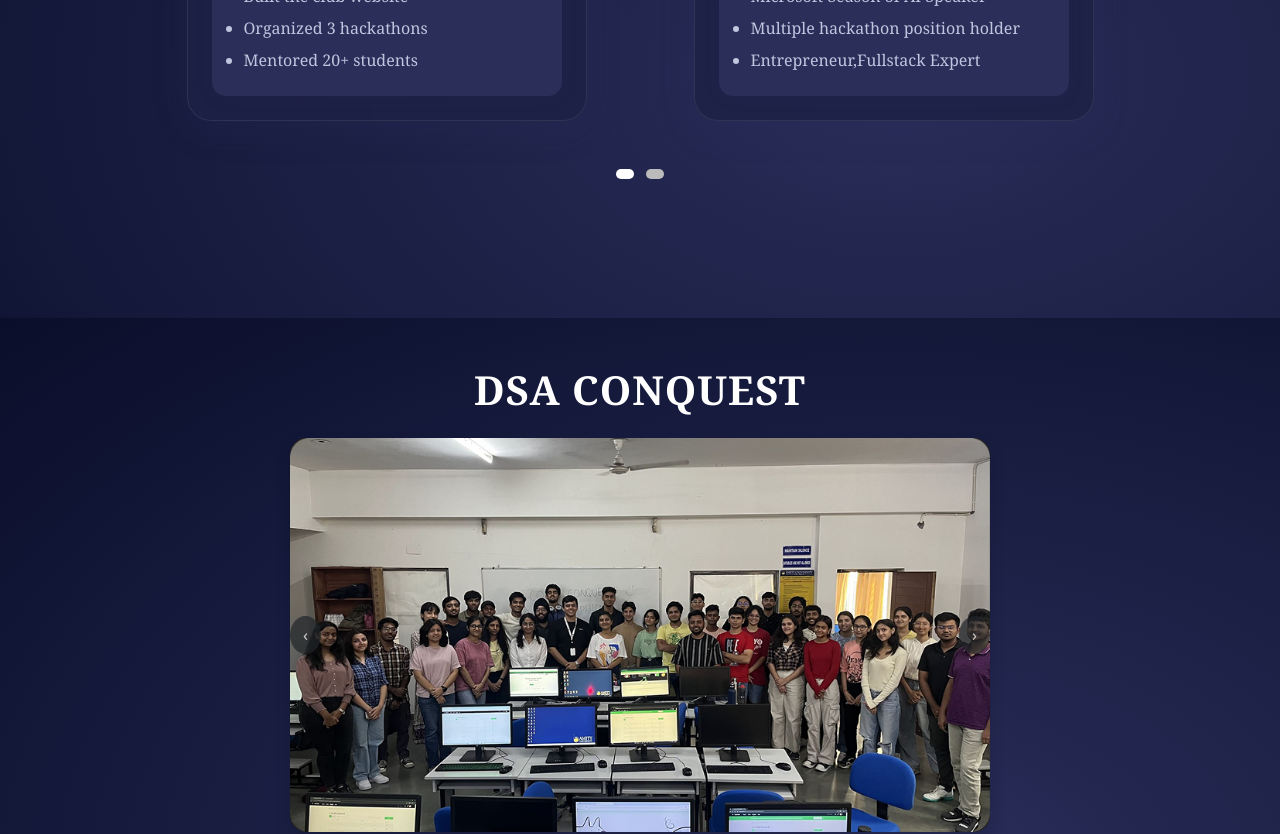
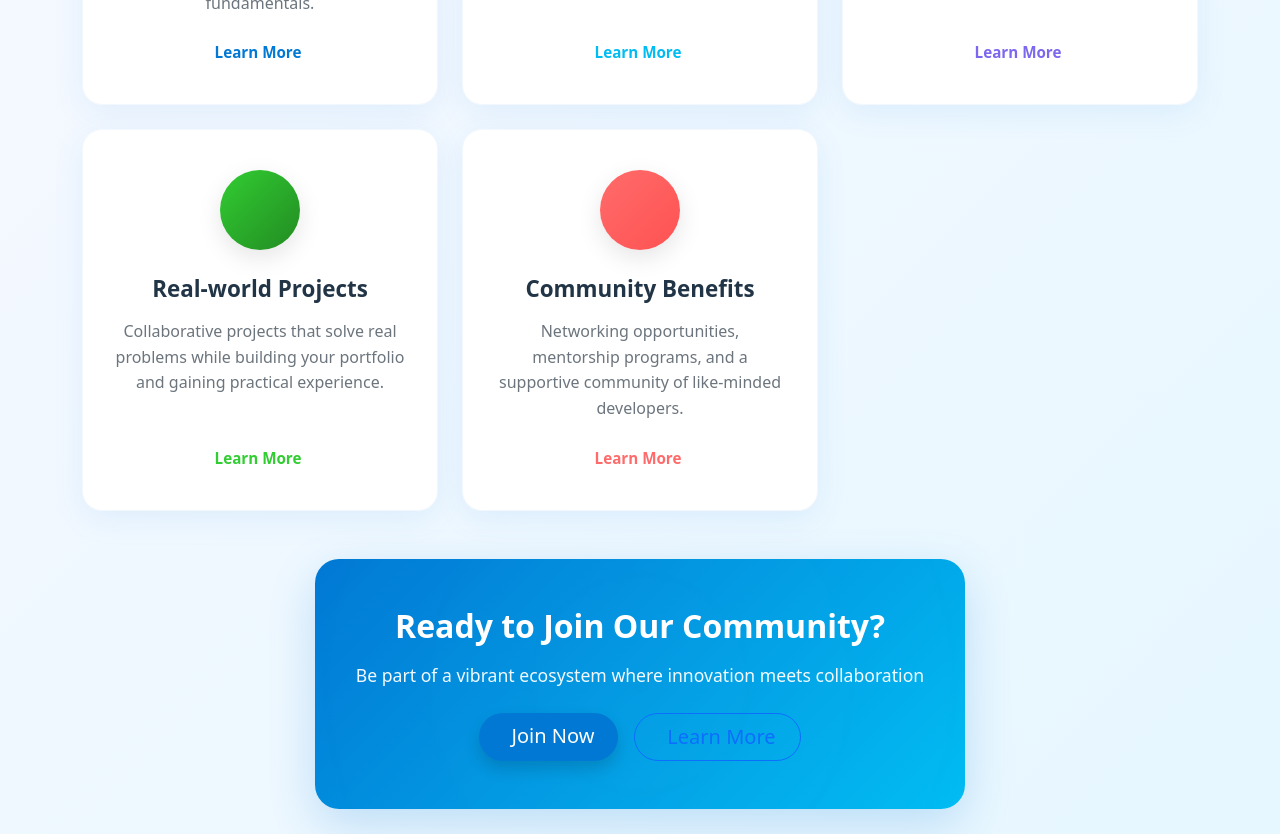
Before and after one commit to msft-tech-community/mtc-website, a React (Vite) app: page / in a window 1280 px wide. Shown: the part 1380-2214 px from the top of the page. Built offline with nearby package versions, Linux system fonts and the light colour scheme.

Commit message:
added Highlightlist functionality

```diff
--- /dev/null
+++ b/src/components/HighlightList.css
@@ -0,0 +1,204 @@
+/* Main section styling with gradient background */
+.highlight-section {
+    background: linear-gradient(135deg, #f8f9ff 0%, #e6f7ff 100%);
+    position: relative;
+    overflow: hidden;
+}
+
+.highlight-card {
+    background: #fff;
+    border-radius: 20px;
+    padding: 2.5rem 2rem;
+    box-shadow: 0 8px 32px rgba(0, 120, 212, 0.08);
+    transition: all 0.4s cubic-bezier(0.4, 0, 0.2, 1);
+    border: 1px solid rgba(0, 120, 212, 0.05);
+    position: relative;
+    height: 100%;
+    display: flex;
+    flex-direction: column;
+}
+
+.highlight-card:hover {
+    transform: translateY(-12px) scale(1.02);
+    box-shadow: 0 20px 60px rgba(0, 120, 212, 0.15);
+    border-color: rgba(0, 120, 212, 0.2);
+}
+
+.highlight-icon-wrapper {
+    display: flex;
+    justify-content: center;
+    align-items: center;
+}
+
+.highlight-icon-bg {
+    width: 80px;
+    height: 80px;
+    border-radius: 50%;
+    display: flex;
+    align-items: center;
+    justify-content: center;
+    box-shadow: 0 8px 24px rgba(0, 0, 0, 0.1);
+    transition: all 0.3s ease;
+}
+
+.highlight-card:hover .highlight-icon-bg {
+    transform: scale(1.1) rotate(5deg);
+    box-shadow: 0 12px 32px rgba(0, 0, 0, 0.15);
+}
+
+/* Icon styling */
+.highlight-icon {
+    font-size: 2.2rem;
+    color: #fff;
+    transition: all 0.3s ease;
+}
+
+/* Content section */
+.highlight-content {
+    flex: 1;
+    display: flex;
+    flex-direction: column;
+    text-align: center;
+}
+
+/* Title styling */
+.highlight-title {
+    color: var(--mtc-dark);
+    font-weight: 700;
+    font-size: 1.4rem;
+    line-height: 1.3;
+}
+.highlight-description {
+    color: #6c757d;
+    line-height: 1.6;
+    font-size: 1rem;
+    flex: 1;
+}
+
+.highlight-learn-more {
+    margin-top: auto;
+}
+
+.highlight-link {
+    text-decoration: none;
+    font-weight: 600;
+    font-size: 0.95rem;
+    transition: all 0.3s ease;
+    display: inline-flex;
+    align-items: center;
+}
+
+.highlight-link:hover {
+    transform: translateX(4px);
+    text-decoration: none;
+}
+
+.highlight-cta-card {
+    background: linear-gradient(135deg, var(--mtc-primary) 0%, var(--mtc-secondary) 100%);
+    color: #fff;
+    padding: 3rem 2.5rem;
+    border-radius: 24px;
+    box-shadow: 0 16px 48px rgba(0, 120, 212, 0.2);
+    max-width: 650px;
+    position: relative;
+    overflow: hidden;
+}
+
+.cta-content {
+    position: relative;
+    z-index: 2;
+}
+
+.cta-title {
+    font-weight: 700;
+    font-size: 2rem;
+    margin-bottom: 1rem;
+}
+
+.cta-subtitle {
+    font-size: 1.1rem;
+    opacity: 0.95;
+    line-height: 1.6;
+}
+
+.highlight-cta-card::before {
+    content: '';
+    position: absolute;
+    top: -50%;
+    right: -50%;
+    width: 200%;
+    height: 200%;
+    background: radial-gradient(circle, rgba(255,255,255,0.1) 0%, transparent 70%);
+    animation: pulse 4s ease-in-out infinite;
+}
+
+@keyframes pulse {
+    0%, 100% { transform: scale(1); opacity: 0.1; }
+    50% { transform: scale(1.1); opacity: 0.2; }
+}
+
+@media (max-width: 768px) {
+    .highlight-card {
+        padding: 2rem 1.5rem;
+    }
+
+    .highlight-icon-bg {
+        width: 60px;
+        height: 60px;
+    }
+
+    .highlight-icon {
+        font-size: 1.8rem;
+    }
+
+    .highlight-title {
+        font-size: 1.2rem;
+    }
+
+    .cta-title {
+        font-size: 1.6rem;
+    }
+
+    .highlight-cta-card {
+        padding: 2rem 1.5rem;
+    }
+}
+
+@media (max-width: 576px) {
+    .highlight-card {
+        padding: 1.5rem 1rem;
+    }
+
+    .highlight-icon-bg {
+        width: 50px;
+        height: 50px;
+    }
+
+    .highlight-icon {
+        font-size: 1.5rem;
+    }
+}
+
+@media (prefers-reduced-motion: no-preference) {
+    .highlight-card {
+        opacity: 0;
+        animation: fadeInUp 0.6s ease forwards;
+    }
+
+    .highlight-card:nth-child(1) { animation-delay: 0.1s; }
+    .highlight-card:nth-child(2) { animation-delay: 0.2s; }
+    .highlight-card:nth-child(3) { animation-delay: 0.3s; }
+    .highlight-card:nth-child(4) { animation-delay: 0.4s; }
+    .highlight-card:nth-child(5) { animation-delay: 0.5s; }
+}
+
+@keyframes fadeInUp {
+    from {
+        opacity: 0;
+        transform: translateY(40px);
+    }
+    to {
+        opacity: 1;
+        transform: translateY(0);
+    }
+}
--- a/src/components/HighlightList.jsx
+++ b/src/components/HighlightList.jsx
@@ -1,3 +1,118 @@
+import "./HighlightList.css";
+
+// The Highlights data - each feature MTC offers
+const highlights = [
+    {
+        icon: "bi bi-code-slash",
+        title: "Coding Bootcamps",
+        description: "Intensive hands-on coding sessions covering modern web development, algorithms, and programming fundamentals.",
+        color: "#0078d4",
+        gradient: "linear-gradient(135deg, #0078d4, #106ebe)"
+    },
+    {
+        icon: "bi bi-palette",
+        title: "Design Workshops",
+        description: "Creative design sessions covering UI/UX principles, prototyping, and design thinking methodologies.",
+        color: "#00bcf2",
+        gradient: "linear-gradient(135deg, #00bcf2, #0099cc)"
+    },
+    {
+        icon: "bi bi-mic",
+        title: "Tech Talks",
+        description: "Industry expert sessions on emerging technologies, career guidance, and innovation in tech.",
+        color: "#7b68ee",
+        gradient: "linear-gradient(135deg, #7b68ee, #6a5acd)"
+    },
+    {
+        icon: "bi bi-diagram-3",
+        title: "Real-world Projects",
+        description: "Collaborative projects that solve real problems while building your portfolio and gaining practical experience.",
+        color: "#32cd32",
+        gradient: "linear-gradient(135deg, #32cd32, #228b22)"
+    },
+    {
+        icon: "bi bi-people",
+        title: "Community Benefits",
+        description: "Networking opportunities, mentorship programs, and a supportive community of like-minded developers.",
+        color: "#ff6b6b",
+        gradient: "linear-gradient(135deg, #ff6b6b, #ff5252)"
+    }
+];
+
 export default function HighlightList() {
-    return null; // or return <></>;
+    return (
+        <section className="highlight-section py-5">
+            <div className="container">
+                {/* Section Header */}
+                <div className="text-center mb-5">
+                    <h2 className="display-5 fw-bold text-mtc-primary mb-3">
+                        What Awaits You at MTC
+                    </h2>
+                    <p className="lead text-muted fs-4">
+                        Discover the amazing opportunities and experiences our community offers
+                    </p>
+                </div>
+
+                {/* Highlights Grid */}
+                <div className="row g-4 mb-5">
+                    {highlights.map((highlight, index) => (
+                        <div key={index} className="col-lg-4 col-md-6">
+                            <div className="highlight-card h-100">
+                                {/* Icon Section */}
+                                <div className="highlight-icon-wrapper mb-4">
+                                    <div
+                                        className="highlight-icon-bg"
+                                        style={{ background: highlight.gradient }}
+                                    >
+                                        <i className={`${highlight.icon} highlight-icon`}></i>
+                                    </div>
+                                </div>
+
+                                {/* Content Section */}
+                                <div className="highlight-content">
+                                    <h4 className="highlight-title mb-3">
+                                        {highlight.title}
+                                    </h4>
+                                    <p className="highlight-description mb-4">
+                                        {highlight.description}
+                                    </p>
+
+                                    {/* Learn More Link */}
+                                    <div className="highlight-learn-more">
+                                        <a
+                                            href="#"
+                                            className="highlight-link"
+                                            style={{ color: highlight.color }}
+                                        >
+                                            Learn More <i className="bi bi-arrow-right ms-1"></i>
+                                        </a>
+                                    </div>
+                                </div>
+                            </div>
+                        </div>
+                    ))}
+                </div>
+
+                {/* Call to Action Section */}
+                <div className="text-center">
+                    <div className="highlight-cta-card mx-auto">
+                        <div className="cta-content">
+                            <h3 className="cta-title mb-3">Ready to Join Our Community?</h3>
+                            <p className="cta-subtitle mb-4">
+                                Be part of a vibrant ecosystem where innovation meets collaboration
+                            </p>
+                            <div className="d-flex gap-3 justify-content-center flex-wrap">
+                                <a href="#" className="btn btn-mtc btn-lg px-4 rounded-pill shadow">
+                                    <i className="bi bi-person-plus me-2"></i>Join Now
+                                </a>
+                                <a href="#" className="btn btn-outline-primary btn-lg px-4 rounded-pill">
+                                    <i className="bi bi-info-circle me-2"></i>Learn More
+                                </a>
+                            </div>
+                        </div>
+                    </div>
+                </div>
+            </div>
+        </section>
+    );
 }
```
